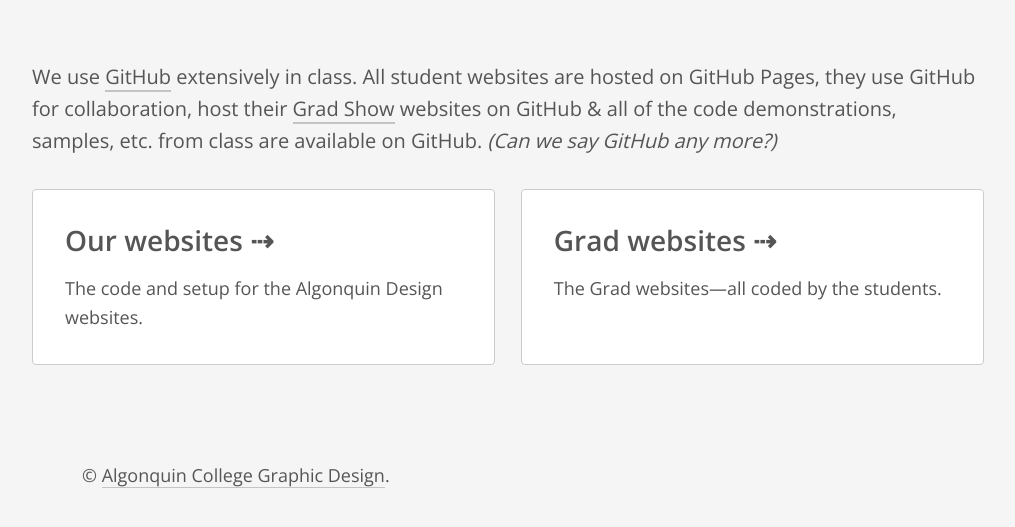
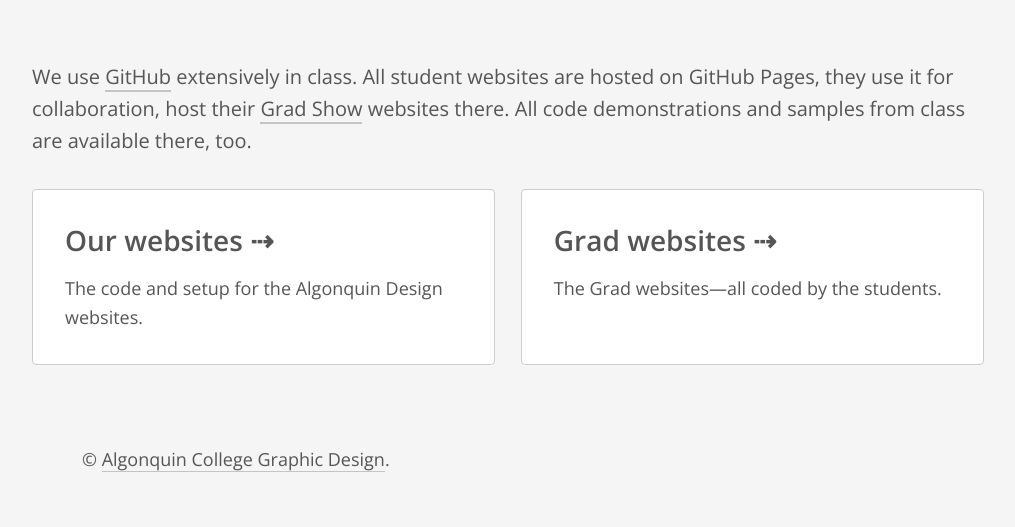
Before and after one commit to algonquindesign/algonquindesign.github.io, a plain HTML site: page index.html in a window 1280 px wide. Shown: the part 127-654 px from the top of the page, without its empty margins (132-1147 px from the left). Drawn offline with nearby package versions, Linux system fonts and the light colour scheme.

Commit message:
text edits and spacing adjustments

```diff
--- a/css/style.css
+++ b/css/style.css
@@ -223,7 +223,7 @@
 
 footer {
   margin-top: var(--spacing-sm);
-  padding: var(--spacing-lg) 0;
+  padding: var(--spacing-sm) 0;
   font-size: var(--font-size-small);
 }
 
--- a/index.html
+++ b/index.html
@@ -27,7 +27,7 @@
 <main>
 	<div class="container">
 		<p>
-			We use <a href="https://github.com" rel="external">GitHub</a> extensively in class. All student websites are hosted on GitHub Pages, they use GitHub for collaboration, host their <a href="https://algonquindesign.ca/#grad-shows" rel="external">Grad Show</a> websites on GitHub &amp; all of the code demonstrations, samples, etc. from class are available on GitHub. <em>(Can we say GitHub any&nbsp;more?)</em>
+			We use <a href="https://github.com" rel="external">GitHub</a> extensively in class. All student websites are hosted on GitHub Pages, they use it for collaboration, host their <a href="https://algonquindesign.ca/#grad-shows" rel="external">Grad Show</a> websites there. All code demonstrations and samples from class are available there, too.
 		</p>
 		<div class="repos">
 			<article class="repo-card">
```
